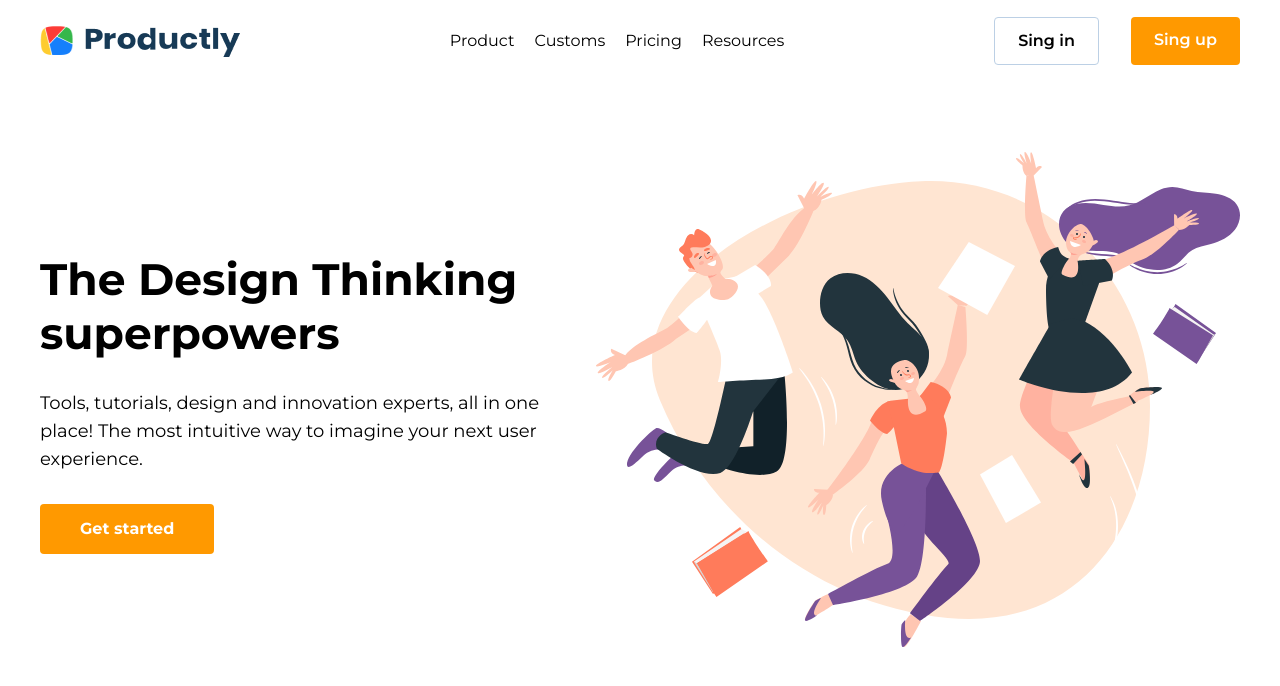
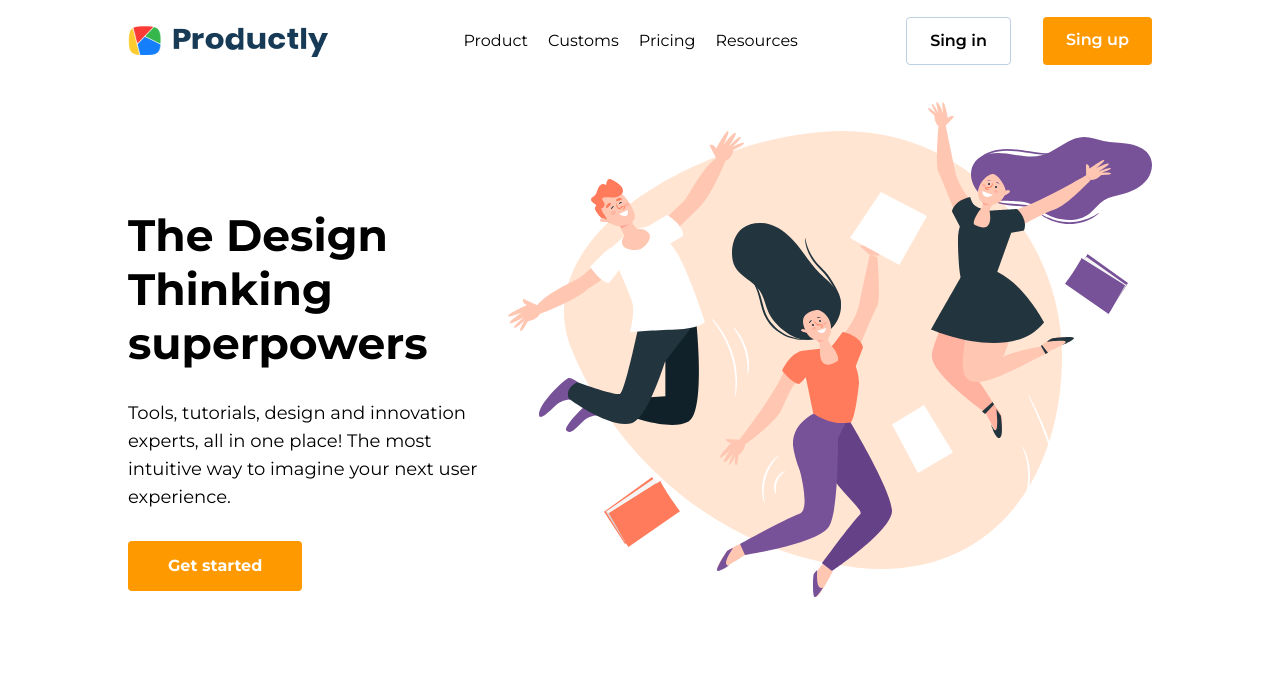
Before and after one commit to OlgaRyzhova/Productly-blue-team, a plain HTML site: page index.html in a window 1280 px wide. Drawn offline with Linux system fonts and the light colour scheme.

Commit message:
header+1st page

```diff
--- a/assets/css/style.css
+++ b/assets/css/style.css
@@ -6,7 +6,7 @@ body, html{
     margin: 0;
     padding: 0;
     box-sizing: border-box;
-    font-family: 'Montserrat';
+    font-family: 'Montserrat', sans-serif;
     font-style: normal;
 }
 
@@ -25,16 +25,19 @@ ul{
     padding: 0;
     list-style-type: none;
 }
-
+.general{
+    width: 80%;
+    margin: 0 auto;
+}
 .main_container{
-    width: 100%;
-    max-width: 1200px;
-    margin: 0 auto;
+    background-color: #FFFFFF;
+    position: fixed;
+    z-index: 1;
 }
 
 .header_block{
     width: 100%;
-    padding: 17px 0 87px 0;
+    padding: 17px 0 17px 0;
     margin: 0 auto;
 }
 
@@ -49,6 +52,7 @@ ul{
 }
 
 .navbar_list{
+    width: 30%;
     display: flex;
     flex-direction: row;
     gap: 20px;
@@ -82,12 +86,17 @@ ul{
 }
 
 .thinking_block{
+    width: 100%;
     display: flex;
-    position: relative;
+    padding-top: 20px;
+    align-items: center;
+    justify-content: space-between;
 }
 
 .text_block{
-    width: 500px;
+    width: 50%;
+    display: flex;
+    flex-direction: column;
 }
 
 .text_main{
@@ -116,6 +125,8 @@ ul{
 }
 
 .image_block{
-    position: absolute;
-    right: 0;
+    width: 644px;
+    height: 495px;
+    margin: 0;
+    justify-content: space-between;
 }
--- a/index.html
+++ b/index.html
@@ -9,8 +9,9 @@
     <link rel="stylesheet" href="./assets/css/style.css">
 </head>
 <body>
-    <div class="main_container">
-        <header class="header_block">
+    <div class="general">
+        <div class="header_container">
+            <div class="header_block">
             <div class="nav_block">
                 <img src="./assets/img/Logo.png" class="logo" alt="Logo">
                 <ul class="navbar_list">
@@ -24,7 +25,8 @@
                     <div class="button_up"><a href="#">Sing up</a></div>
                 </div>
             </div>
-        </header>
+            </div>
+        </div>
         <div class="thinking_block">
             <div class="text_block">
                 <div class="text_main">The Design Thinking superpowers</div>
@@ -34,13 +36,12 @@
                     <a class="button_start" href="#">Get started</a></div>
             </div>
             <div class="image_block">
-                <div>
-                    <svg class="image_sprite" width="644" height="495">
-                        <use href="./assets/img/sprite_svg.svg#1st_image"></use>
-                    </svg>
-                </div>
+                <svg class="image_sprite" width="644" height="495">
+                    <use href="./assets/img/sprite_svg.svg#1st_image"></use>
+                </svg>
             </div>
         </div>
     </div>
+    </div>
 </body>
 </html>
```
